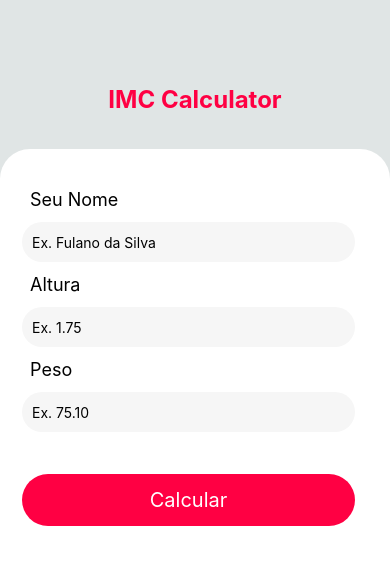
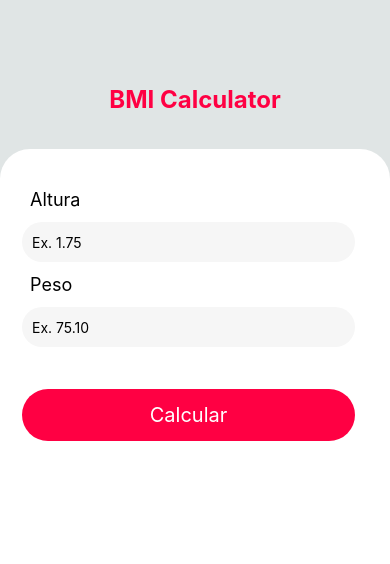
Before and after one commit to FilipeRosaPRG/health_bmi_app, a React Native app: screen / in a window 390 px wide. Shown: the top 564 px of the page. Built offline with nearby package versions, Linux system fonts and the light colour scheme.

Commit message:
remove Name

```diff
--- a/src/components/form/index.js
+++ b/src/components/form/index.js
@@ -7,16 +7,16 @@ export default function Form() {
 
     const [height, setHeight] = useState(null)
     const [weight, setWeight] = useState(null)
-    const [name, setName] = useState(null)
     const [messageImc, setMessageImc] = useState("Preencha o peso e a altura")
     const [imc, setImc] = useState(null)
     const [textButton, setTextButton] = useState("Calcular")
     const [errorMessage, setErrorMessage] = useState(null)
-
+    const [imcList, setImcList] = useState([])
 
     function imcCalculator() {
         let heightFormat = height.replace(",", ".")
-        return setImc((weight / (heightFormat * heightFormat)).toFixed(2))
+        let totalImc = setImc((weight / (heightFormat * heightFormat)).toFixed(2))
+        setImcList((arr) => [...arr, { id: new Date().getTime(), imc: totalImc }])
     }
 
     function verificationImc() {
@@ -31,7 +31,6 @@ export default function Form() {
             imcCalculator()
             setHeight(null)
             setWeight(null)
-            setName(null)
             setMessageImc("Seu IMC é igual: ")
             setTextButton("Calcular novamente")
             setErrorMessage(null)
@@ -46,15 +45,6 @@ export default function Form() {
     return (
         <View style={styles.formContext}>
             {imc == null ? <View style={styles.form}>
-                <Text style={styles.formLabel}>Seu Nome</Text>
-                <Text style={styles.errorMessage}>{errorMessage}</Text>
-                <TextInput
-                    style={styles.formInput}
-                    value={name}
-                    onChangeText={setName}
-                    placeholder="Ex. Fulano da Silva"
-                    keyboardType="default"
-                />
                 <Text style={styles.formLabel}>Altura</Text>
                 <Text style={styles.errorMessage}>{errorMessage}</Text>
                 <TextInput
@@ -85,7 +75,6 @@ export default function Form() {
                     <ResultImc
                         messageResultImc={messageImc}
                         resultImc={imc}
-                        nameImc={setName}
                     />
                     <TouchableOpacity
                         style={styles.formButtonCalculator}
--- a/src/components/form/resultImc/index.js
+++ b/src/components/form/resultImc/index.js
@@ -6,7 +6,7 @@ export default function ResultImc(props) {
 
     const onShare = async () => {
         const result = await Share.share({
-            message: "O IMC do : " + props.nameImc + "é " + props.resultImc,
+            message: "O meu IMC é: " + props.resultImc,
         })
     }
 
--- a/src/components/title/index.js
+++ b/src/components/title/index.js
@@ -5,7 +5,7 @@ import styles from "./style";
 export default function Title() {
     return (
         <View style={styles.boxTitle}>
-            <Text style={styles.textTitle}> IMC Calculator </Text>
+            <Text style={styles.textTitle}> BMI Calculator </Text>
         </View>
     );
 }
```
